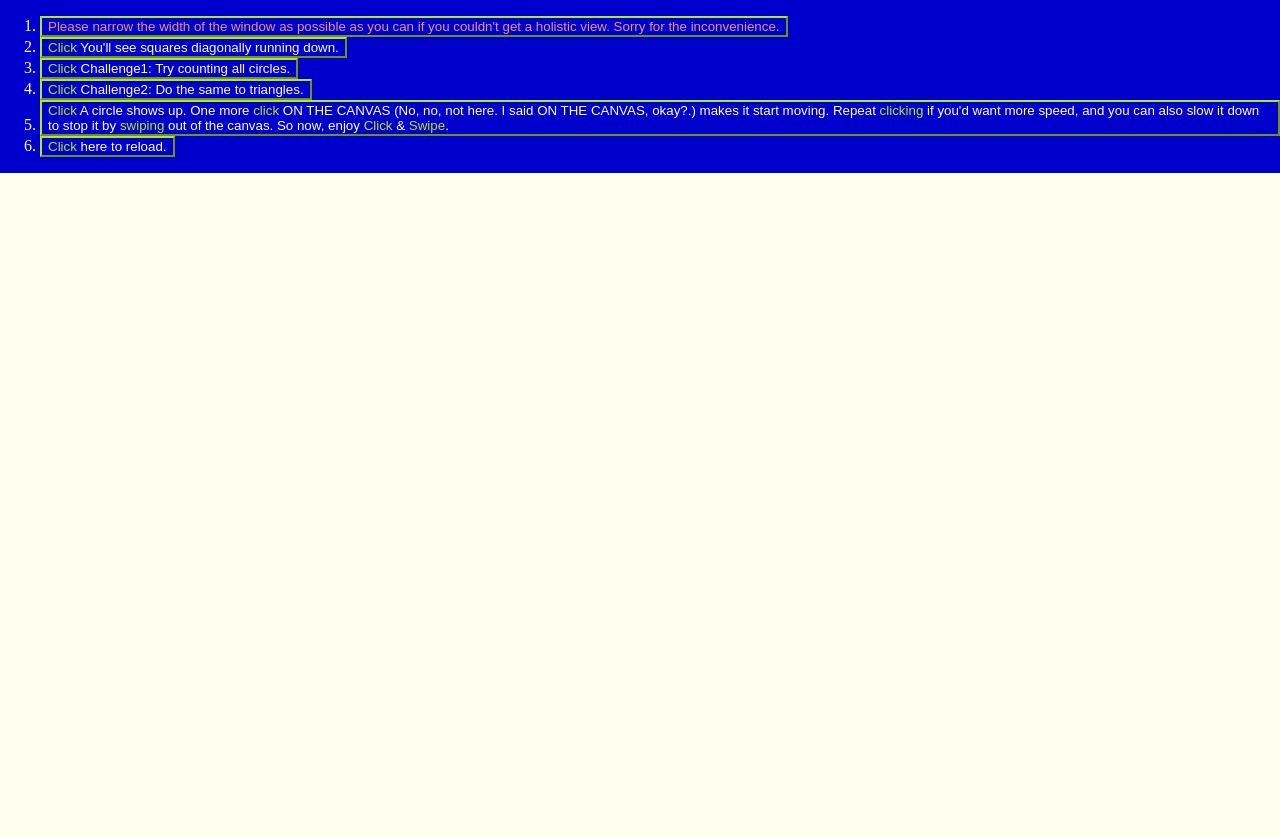
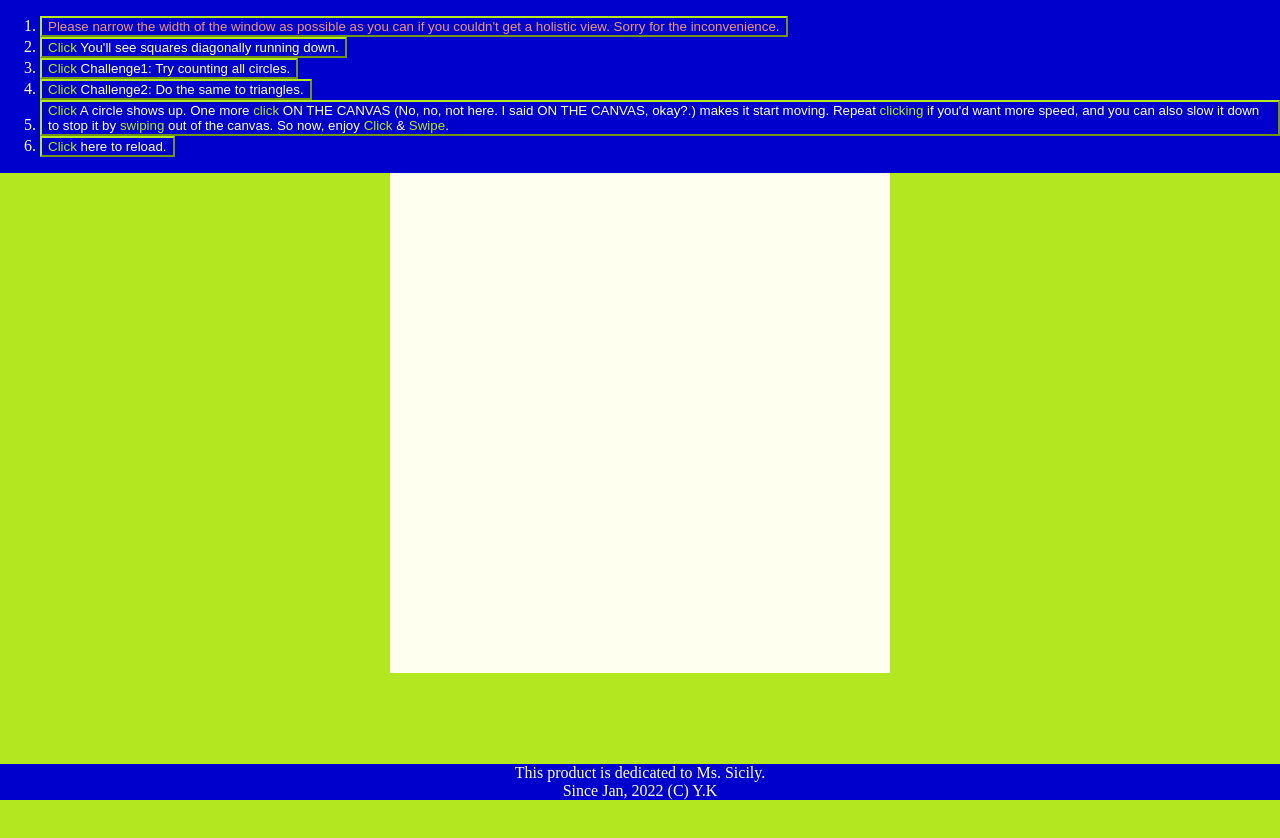
Before and after one commit to solaris0051/canvasESMeducated, a website: page index.html in a window 1280 px wide. Shown: the top 838 px of the page. After the commit the page ends 800 px from the top, so only its background shows below. Drawn offline with Linux system fonts and the light colour scheme.

Commit message:
made footer stucky & put canvas at the center of a viewport.

```diff
--- a/style.css
+++ b/style.css
@@ -8,14 +8,12 @@ body {
 }
 
 .wrapper {
-  box-sizing: border-box;
-  display: flex;
-  flex-direction: column;
+  min-height: 100%;
+  display: grid;
+  grid-template-rows: auto 1fr auto;
 }
 
 header {
-  flex-grow: 0;
-  flex-shrink: 0;
   background-color: #0000cd;
   color: #fffff0;
 }
@@ -36,38 +34,28 @@ span {
 }
 
 main {
-  padding: 0;
-  margin: 0;
-  height: 500;
-  width: 500;
-  position: relative;
-  flex-grow: 0;
-  display: flex;
-  flex-direction: column;
+  height: 500px;
+  width: 500px;
 }
+
 canvas {
   position: absolute;
+  left: 50%;
+  right: -50%;
+  transform: translate(-50%, 0%);
 }
 
 #canvas0 {
   z-index: 1;
-  margin: auto;
-  box-sizing: border-box;
-  width: 100%;
-  background-color: #fffff0;
+  background-color: ivory;
 }
 
 #canvas1 {
   z-index: 2;
-  margin: auto;
-  box-sizing: border-box;
-  width: 100%;
   background-color: transparent;
 }
 
 footer {
-  flex-grow: 0;
-  flex-shrink: 0;
   background-color: #0000cd;
   text-align: center;
   color: #fffff0;
```
